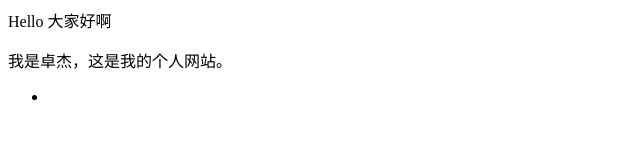
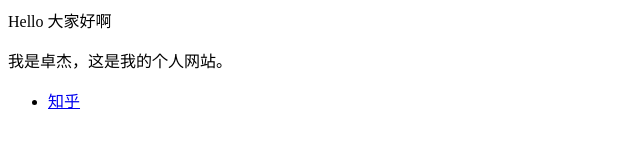
Before and after one commit to zhuojiehuang/zhuojiehuang.github.io, a plain HTML site: page index.html in a window 1280 px wide. Shown: the full height of the page, 0-640 px from the left. Drawn offline with Linux system fonts and the light colour scheme.

Commit message:
Update index.html

```diff
--- a/index.html
+++ b/index.html
@@ -1,5 +1,5 @@
 <p>Hello 大家好啊</p>
 <p>我是卓杰，这是我的个人网站。 </p>
 <ul>
-  <li> <a href="https://www.zhihu.com/people/andy-16-25"></a> </li>
+  <li> <a href="https://www.zhihu.com/people/andy-16-25">知乎</a> </li>
 </ul>
```
